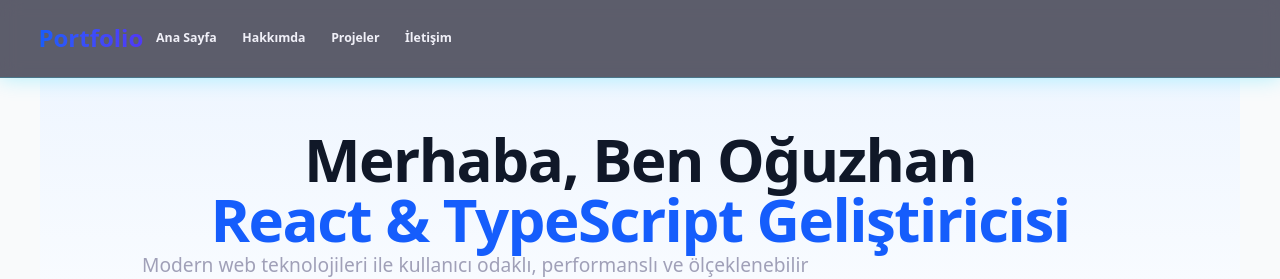
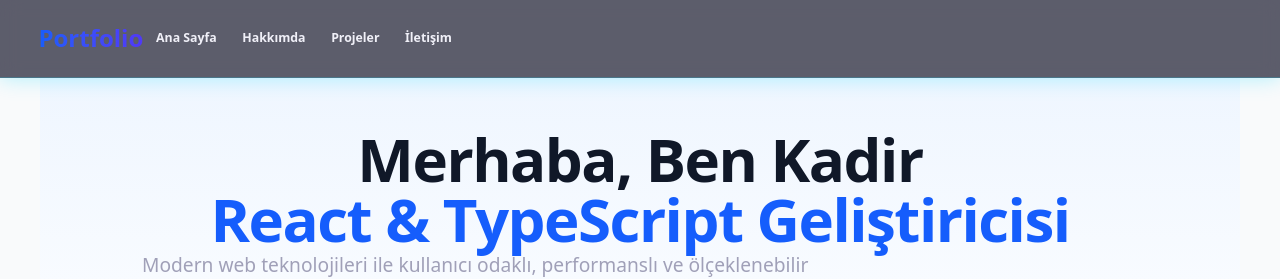
Before and after one commit to kdrbaserr/WebLab, a React (Vite) app: page / in a window 1280 px wide. Shown: the top 279 px of the page. Built offline with nearby package versions, Linux system fonts and the light colour scheme.

Commit message:
fix(hero): update greeting name to Kadir

```diff
--- a/src/components/sections/Hero.tsx
+++ b/src/components/sections/Hero.tsx
@@ -5,7 +5,7 @@
     <section id="home" className="pt-32 pb-20 md:pt-40 md:pb-28 bg-gradient-to-b from-blue-50 to-white">
       <div className="max-w-7xl mx-auto px-4 sm:px-6 lg:px-8 text-center border-gray-100">
         <h1 className="text-4xl tracking-tight font-extrabold text-gray-900 sm:text-5xl md:text-6xl mb-6 animate-fade-in-up">
-          <span className="block">Merhaba, Ben Oğuzhan</span>
+          <span className="block">Merhaba, Ben Kadir</span>
           <span className="block text-blue-600 mt-2">React & TypeScript Geliştiricisi</span>
         </h1>
         <p className="mt-4 max-w-md mx-auto text-base text-gray-500 sm:text-lg md:mt-8 md:text-xl md:max-w-3xl">
```
